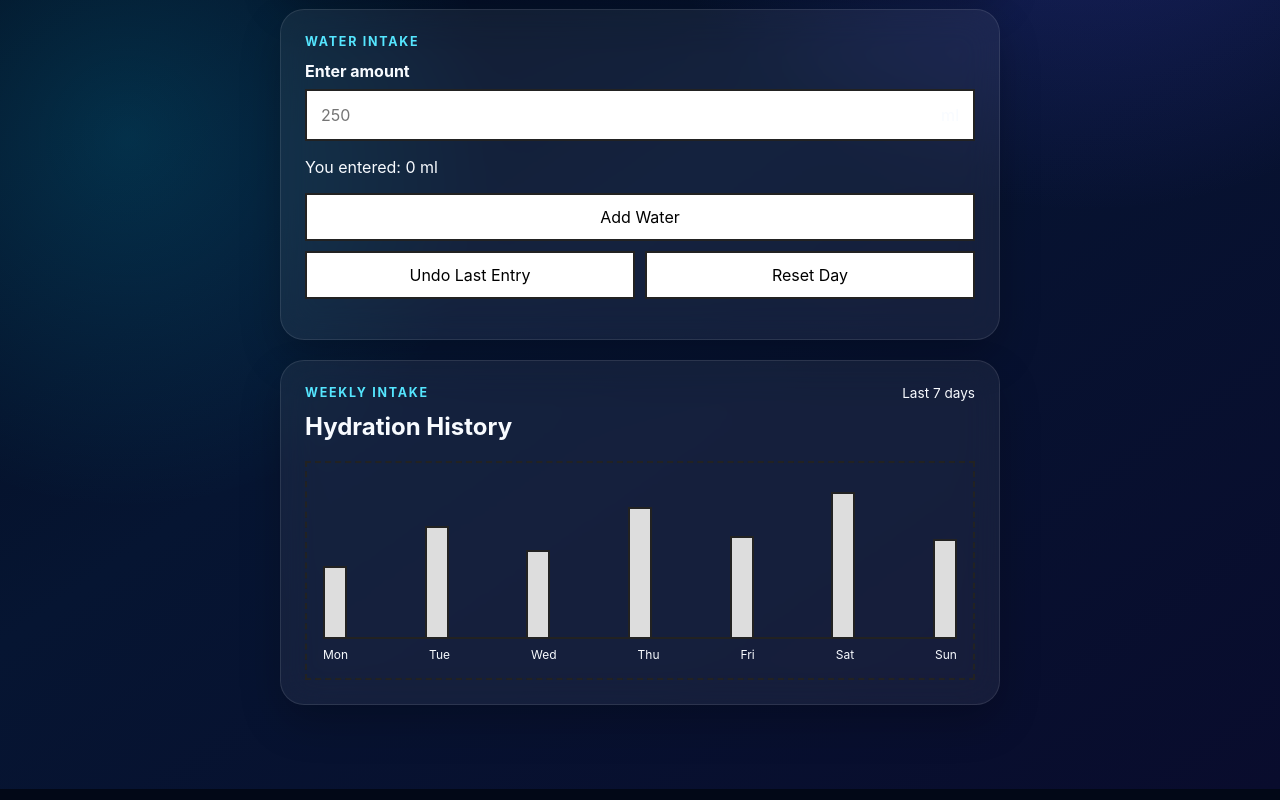
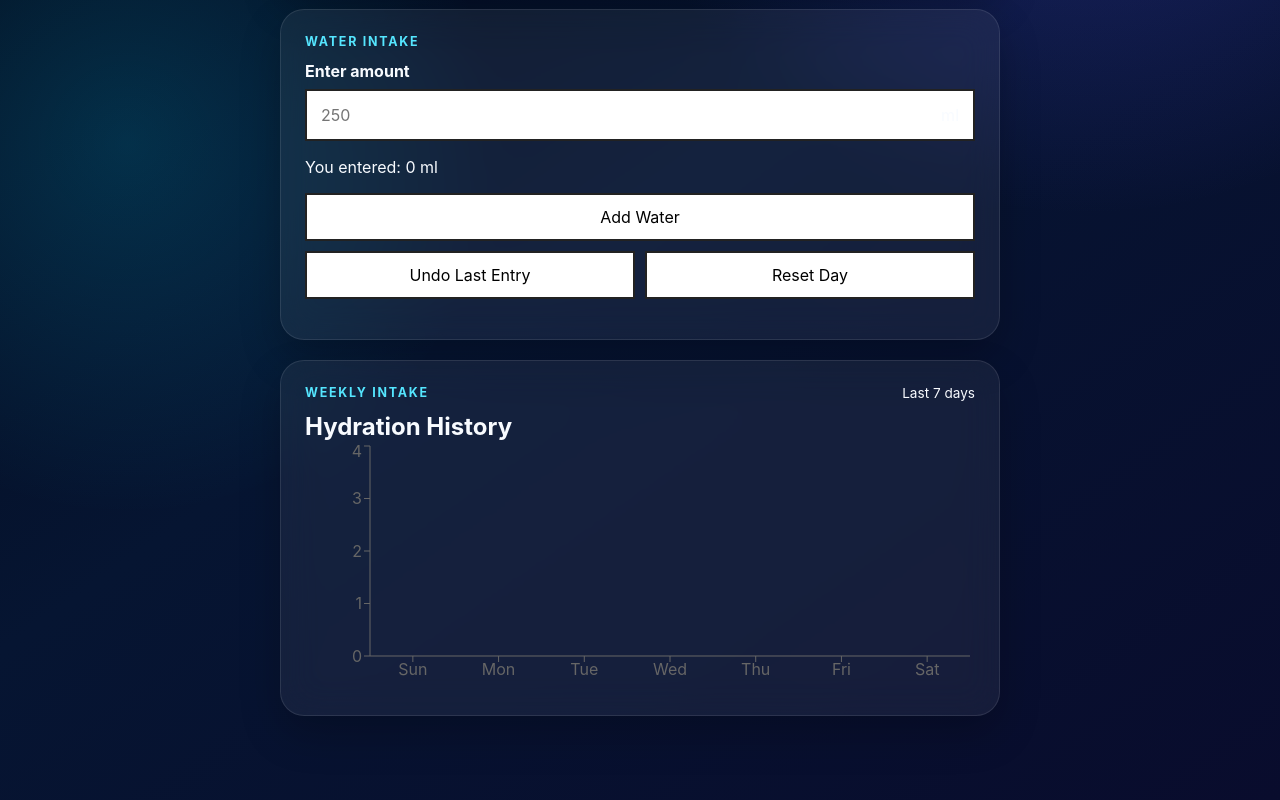
Before and after one commit to UBSDFS/hydrate, a React (Create React App) app in the folder water-intake-tracker/: page / in a window 1280 px wide. Shown: the part 394-1194 px from the top of the page. Built offline with nearby package versions, Linux system fonts and the light colour scheme.

Commit message:
feat: intergrate weekly hydration chart

```diff
--- a/water-intake-tracker/src/App.jsx
+++ b/water-intake-tracker/src/App.jsx
@@ -5,6 +5,7 @@ import Header from "./components/Header/Header";
 import ProgressCard from "./components/Progress/ProgressCard";
 import WaterInputCard from "./components/WaterInput/WaterInputCard";
 import WeeklyChartCard from "./components/Chart/ChartCard";
+import ChartCard from "./components/Chart/ChartCard";
 
 
 function App() {
@@ -38,7 +39,15 @@ function App() {
     setInputValue(""); // was 0
   };
 
-
+const [weeklyData, setWeeklyData] = useState([
+  { day: "Sun", water: 0 },
+  { day: "Mon", water: 0 },
+  { day: "Tue", water: 0 },
+  { day: "Wed", water: 0 },
+  { day: "Thu", water: 0 },
+  { day: "Fri", water: 0 },
+  { day: "Sat", water: 0 }
+]);
   return (
     <main className="app">
       <div className="app-container">
@@ -48,7 +57,7 @@ function App() {
           goalAmount={goalAmount}
         />
         <WaterInputCard inputValue={inputValue} setInputValue={setInputValue} onUndoLastEntry={handleUndoLastEntry} onAddWater={handleAddWater} onReset={handleReset} />
-        <WeeklyChartCard />
+        <ChartCard data={weeklyData} />
       </div>
     </main>
   );
--- a/water-intake-tracker/src/components/Chart/ChartCard.js
+++ b/water-intake-tracker/src/components/Chart/ChartCard.js
@@ -1,4 +1,13 @@
-function ChartCard() {
+import {
+    BarChart,
+    Bar,
+    XAxis,
+    YAxis,
+    Tooltip,
+    ResponsiveContainer
+} from "recharts";
+
+function ChartCard({ data }) {
     return (
         <section className="card chart-card">
             <div className="chart-header">
@@ -10,26 +19,15 @@ function ChartCard() {
                 <span className="chart-range">Last 7 days</span>
             </div>
 
-            <div className="chart-placeholder">
-                <div className="placeholder-bars">
-                    <span className="bar bar-one"></span>
-                    <span className="bar bar-two"></span>
-                    <span className="bar bar-three"></span>
-                    <span className="bar bar-four"></span>
-                    <span className="bar bar-five"></span>
-                    <span className="bar bar-six"></span>
-                    <span className="bar bar-seven"></span>
-                </div>
-
-                <div className="chart-days">
-                    <span>Mon</span>
-                    <span>Tue</span>
-                    <span>Wed</span>
-                    <span>Thu</span>
-                    <span>Fri</span>
-                    <span>Sat</span>
-                    <span>Sun</span>
-                </div>
+            <div className="chart-container">
+                <ResponsiveContainer width="100%" height={250}>
+                    <BarChart data={data}>
+                        <XAxis dataKey="day" />
+                        <YAxis />
+                        <Tooltip />
+                        <Bar dataKey="water" />
+                    </BarChart>
+                </ResponsiveContainer>
             </div>
         </section>
     );
```
Also changed, not shown: 1 other file (tests, documents, lock files or other folders).
